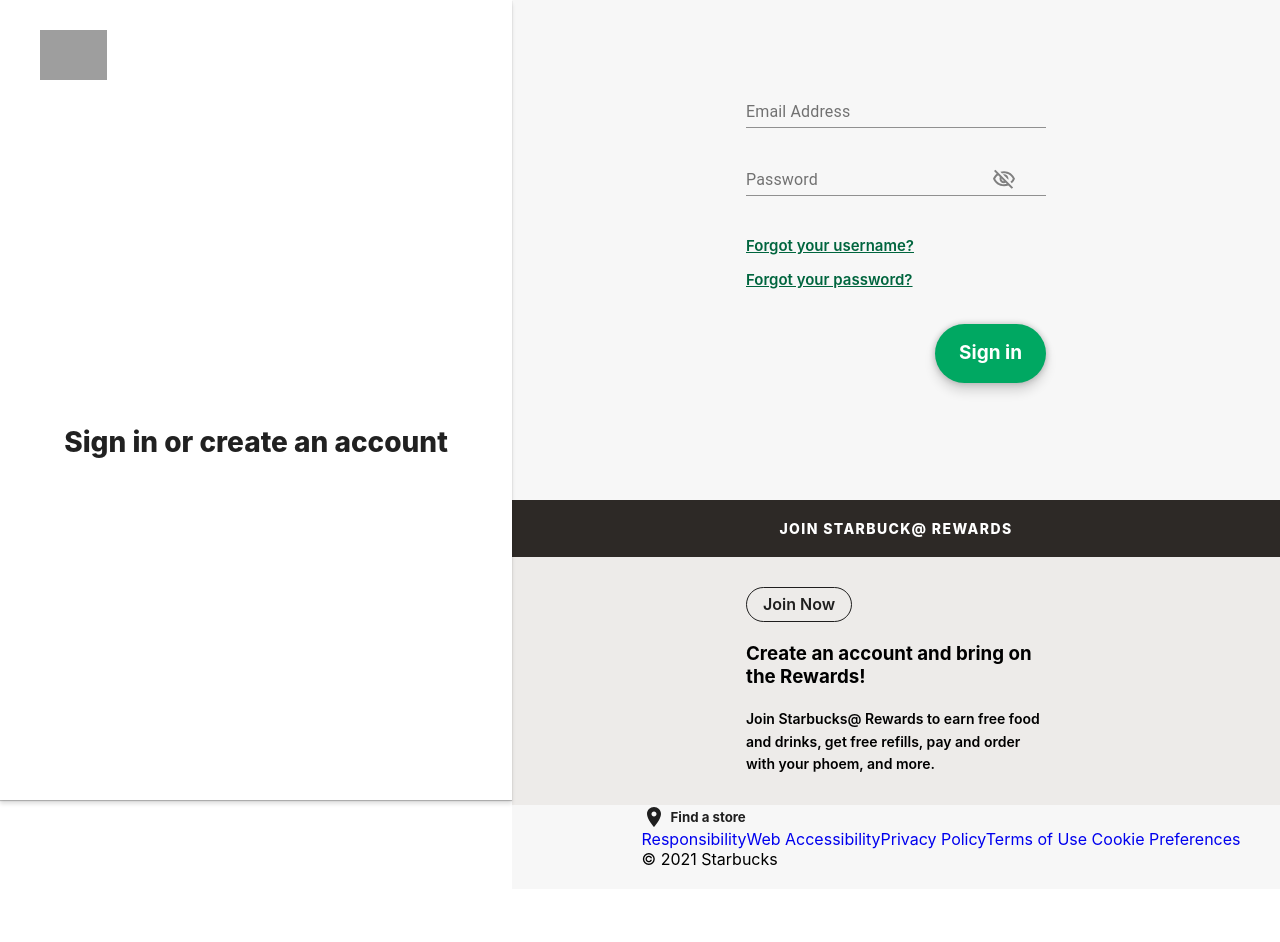
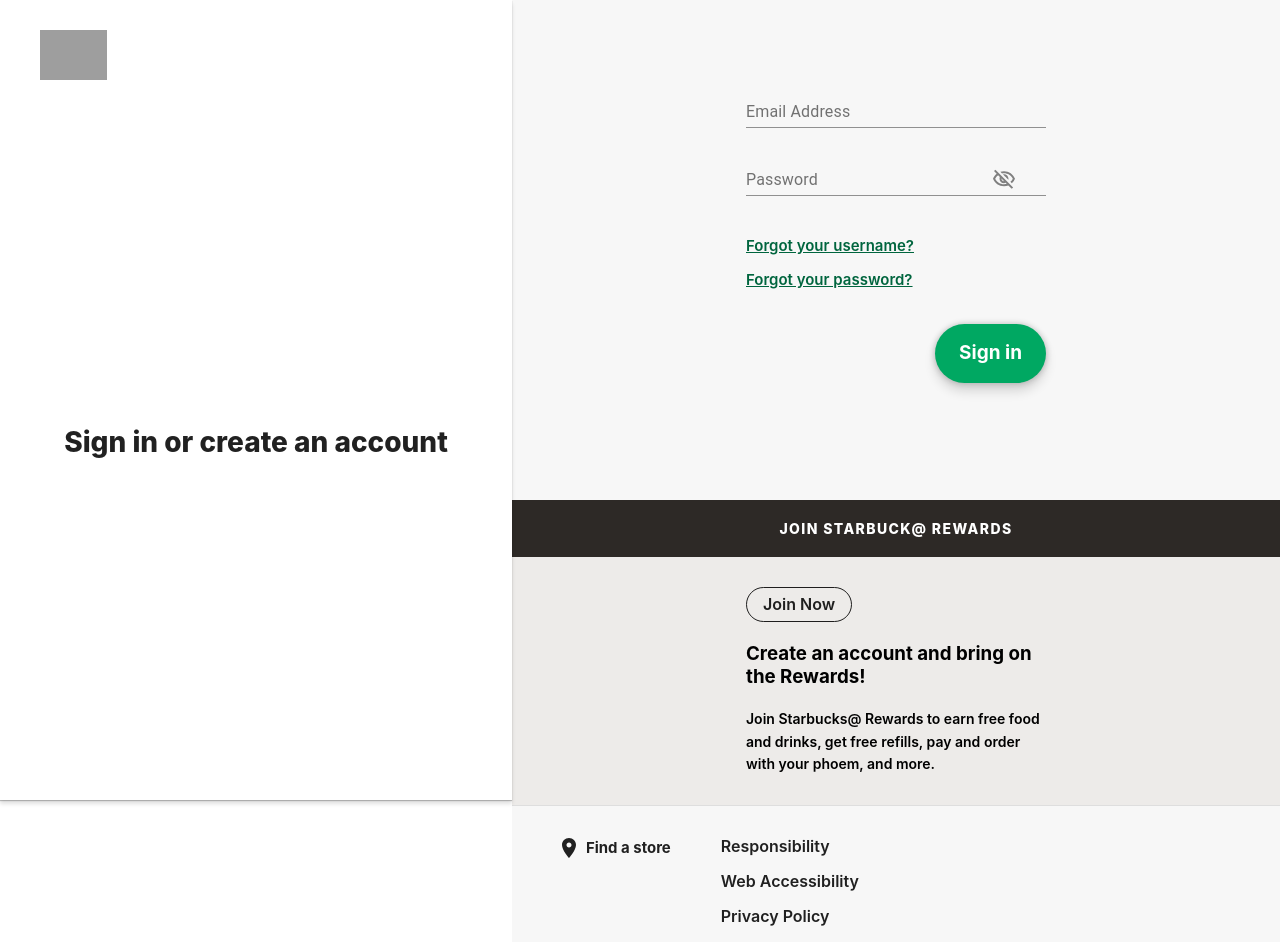
Before and after one commit to NwaguChima/starbucks_react, a React (Create React App) app: page /account/signin in a window 1280 px wide. Shown: the top 942 px of the page. Before the commit the page ends 889 px from the top, so only its background shows below. Built offline with nearby package versions, Linux system fonts and the light colour scheme; grey boxes are pictures that could not be loaded.

Commit message:
styled footer secondary

```diff
--- a/src/components/footerSecondary/FooterSecondary.css
+++ b/src/components/footerSecondary/FooterSecondary.css
@@ -0,0 +1,39 @@
+.footerSecondary {
+  border-top: 1px solid rgba(0, 0, 0, 0.1);
+  width: 100%;
+  padding: 30px;
+  padding-bottom: 60px;
+  display: flex;
+  flex-direction: column;
+  gap: 30px;
+}
+
+.footerSecondary__container {
+  display: flex;
+  flex-direction: column;
+  gap: 30px;
+}
+
+.footerSecondary__info {
+  display: flex;
+  flex-wrap: wrap;
+  gap: 30px;
+}
+
+.footerSecondary__left > a {
+  font-size: large;
+}
+
+.footerSecondary__right {
+  display: flex;
+  gap: 15px;
+}
+
+.footerSecondary__right > a {
+  color: rgba(0, 0, 0, 0.87);
+  font-weight: 600;
+}
+
+.footerSecondary__copyright {
+  font-weight: 600;
+}
--- a/src/components/footerSecondary/FooterSecondary.jsx
+++ b/src/components/footerSecondary/FooterSecondary.jsx
@@ -18,11 +18,11 @@
             <FindAStore />
           </div>
           <div className="footerSecondary__right" style={{ flexDirection }}>
-            <Link>Responsibility</Link>
-            <Link>Web Accessibility</Link>
-            <Link>Privacy Policy</Link>
-            <Link>Terms of Use </Link>
-            <Link>Cookie Preferences</Link>
+            <Link to={"#"}>Responsibility</Link>
+            <Link to={"#"}>Web Accessibility</Link>
+            <Link to={"#"}>Privacy Policy</Link>
+            <Link to={"#"}>Terms of Use </Link>
+            <Link to={"#"}>Cookie Preferences</Link>
           </div>
         </div>
         <span className="footerSecondary__copyright">© 2021 Starbucks</span>
```
